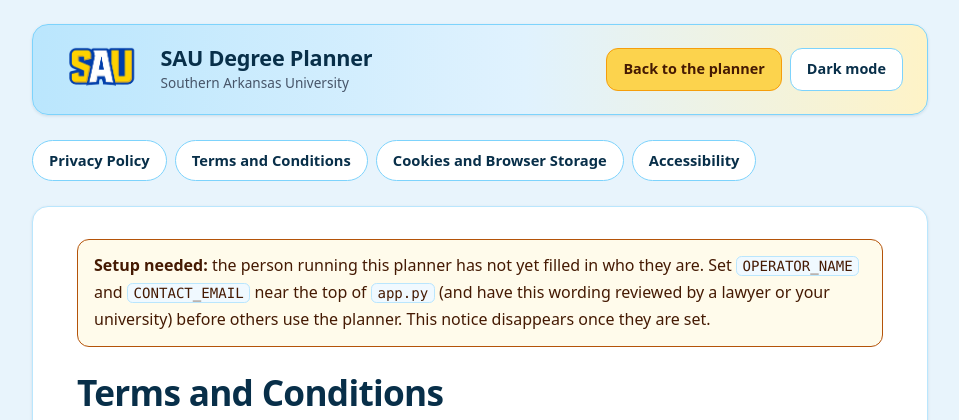
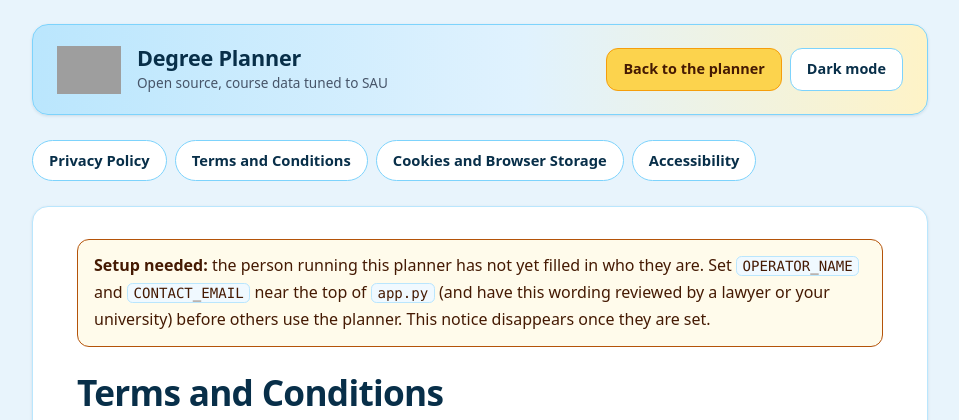
Before and after one commit to naahmed09/degreeplanners, a Python web app: template templates/terms.html in a window 1280 px wide. Shown: the top 420 px of the page, without its empty margins (160-1119 px from the left). Run offline with Jinja, Linux system fonts and the light colour scheme; the template is opened without the code that fills it, so the values that code supplies are empty; grey boxes are pictures that could not be loaded.

Commit message:
Change title and logo in legal_base.html
Updated the title and logo in the legal_base.html template.

```diff
--- a/templates/legal_base.html
+++ b/templates/legal_base.html
@@ -3,8 +3,8 @@
 <head>
     <meta charset="UTF-8">
     <meta name="viewport" content="width=device-width, initial-scale=1.0">
-    <title>{% block title %}{% endblock %} | SAU Degree Planner</title>
-    <link rel="icon" type="image/png" href="{{ url_for('static', filename='SAU_Logo_NoText_RGB-ai-2.png') }}">
+    <title>{% block title %}{% endblock %} | Degree Planner</title>
+    <link rel="icon" type="image/jpeg" href="{{ url_for('static', filename='degreeplanners.png') }}">
     <script>
     (function () { try { if (localStorage.getItem("theme") === "dark") document.documentElement.classList.add("dark"); } catch (e) {} })();
     </script>
@@ -86,8 +86,8 @@
 <div class="wrap">
     <header class="hero">
         <a class="brand" href="/">
-            <img src="{{ url_for('static', filename='SAU_Logo_NoText_RGB-ai-2.png') }}" alt="">
-            <span><strong>SAU Degree Planner</strong><span>Southern Arkansas University</span></span>
+            <img src="{{ url_for('static', filename='degreeplanners.png') }}" alt="">
+            <span><strong>Degree Planner</strong><span>Open source, course data tuned to SAU</span></span>
         </a>
         <div class="hero-actions">
             <a class="btn primary" href="/">Back to the planner</a>
```
